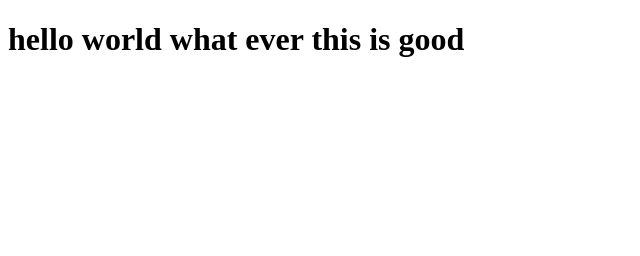
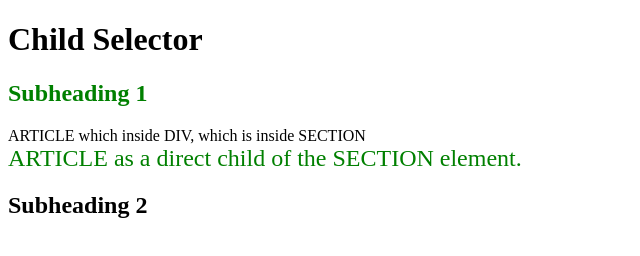
Before and after one commit to alvin1279/create1, a plain HTML site: page index.html in a window 1280 px wide. Shown: the whole page, without its empty margins (0-640 px from the left). Drawn offline with Linux system fonts and the light colour scheme.

Commit message:
xcxz
cxxz

```diff
--- a/index.html
+++ b/index.html
@@ -1,10 +1,32 @@
 <!DOCTYPE html>
 <html>
 <head>
-	<title></title>
+<meta charset="utf-8">
+<title>Child Selector</title>
+<style>
+/* any article element which is a direct child of a section element,i.e., any article element whose immediate parent is a section element. */
+section > article {
+  color: green;
+  font-size: 24px;
+}
+/* any h2 element which is a direct child of a section element,i.e., any h2 element whose immediate parent is a section element. */
+section > h2 {
+  color: green;
+}
+</style>
 </head>
 <body>
-	<h1> hello world what ever this is good</h1>
+<h1>Child Selector</h1>
+<section>
+  <h2>Subheading 1</h2>
+  <div>
+    <article>ARTICLE which inside DIV, which is inside SECTION</article>
+  </div>
+</section>
+<section>
+  <article>ARTICLE as a direct child of the SECTION element.</article>
+</section>
+<h2>Subheading 2</h2>
 
 </body>
 </html>
```
Also changed, not shown: same-directory.html (added, +12 -0 lines).
